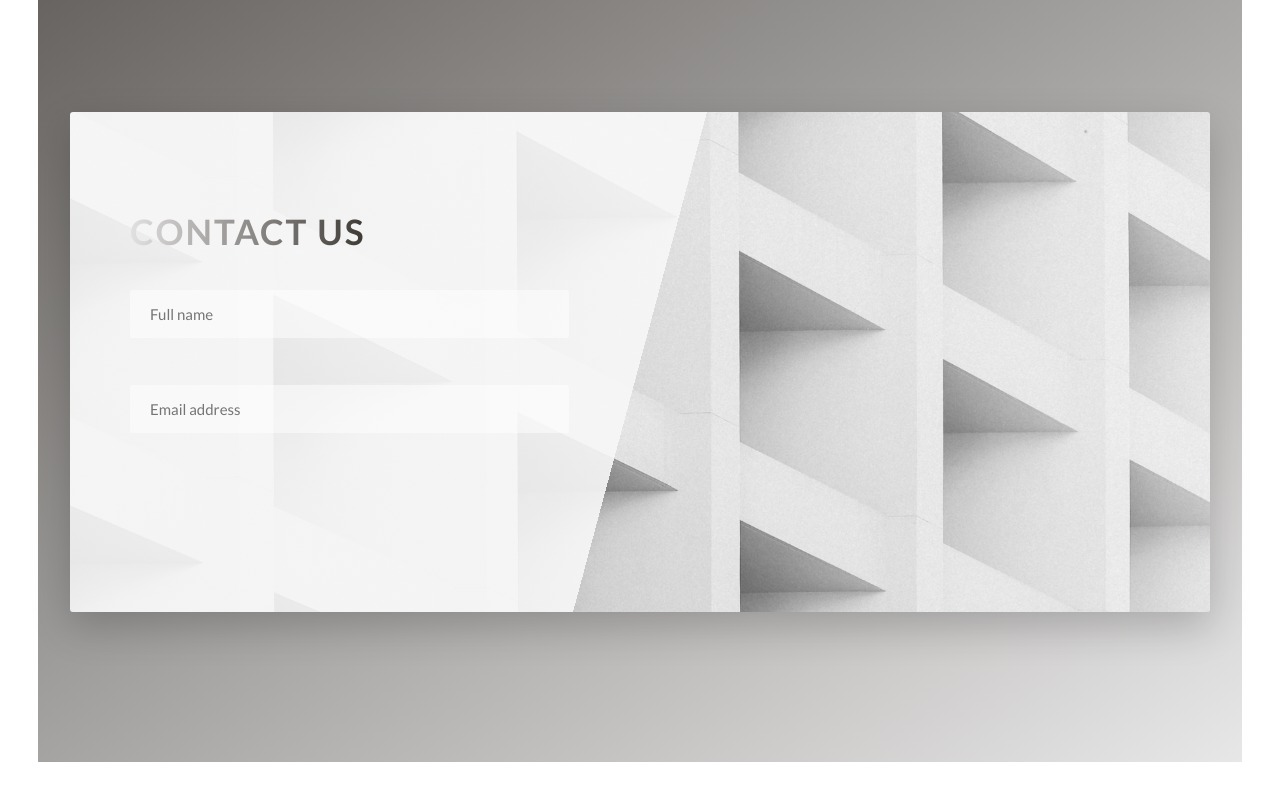
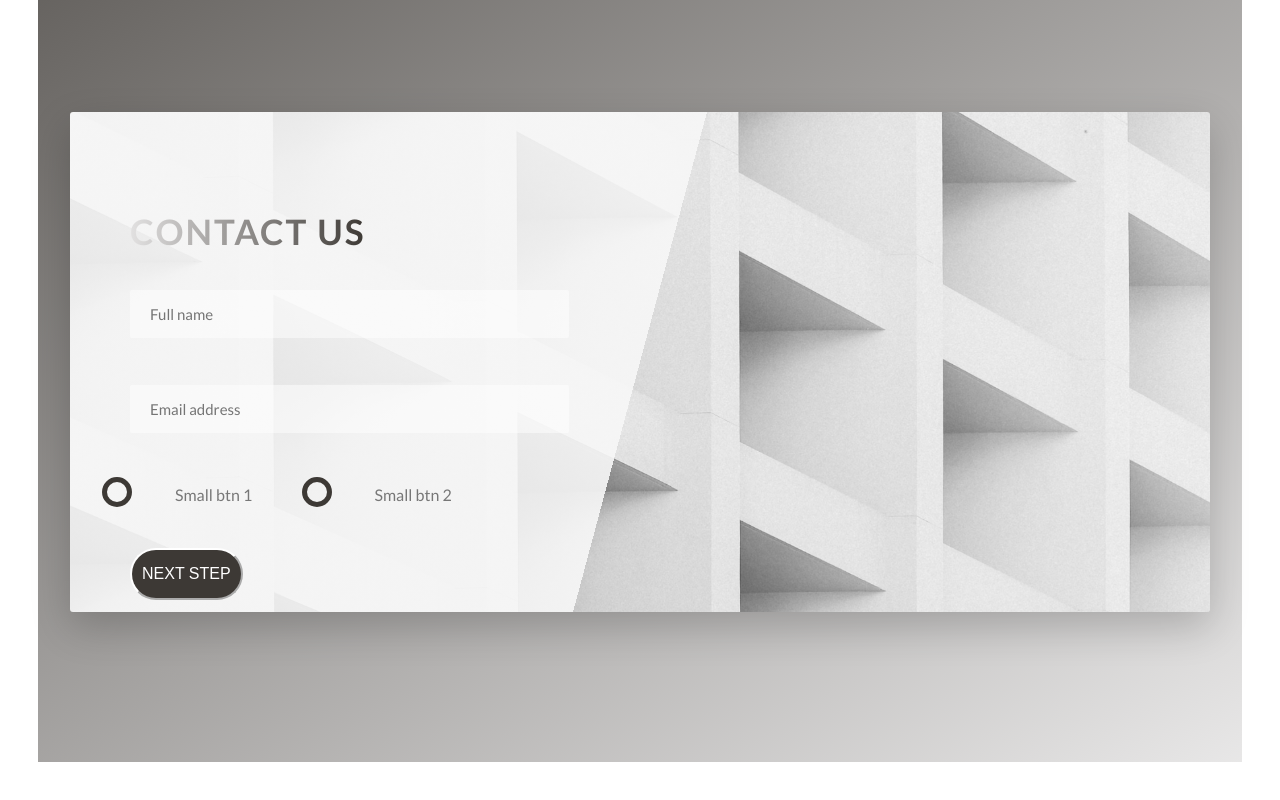
Before and after one commit to debuy-co/landingPage, a React (Create React App) app: page / in a window 1280 px wide. Shown: the part 4725-5525 px from the top of the page. Built offline with nearby package versions, Linux system fonts and the light colour scheme.

Commit message:
Building the ContactUs Section - Part 3

```diff
--- a/src/components/contactUs/ContactUs.js
+++ b/src/components/contactUs/ContactUs.js
@@ -33,6 +33,40 @@
                   Email address
                 </label>
               </div>
+              {/*if we apply this "margin-bottom-medium" will not show because it cannot override the margin bottom property indicated in "form__group:not(:last-child)", therefore we need to add the !important keyword inside the utlity class*/}
+              <div className="form__group u-margin-bottom-medium">
+                <div className="form__radio-group">
+                  {/*for HTML to consider the radio buttom as a group, they need to have the same "name"*/}
+                  {/*in CSS unfortunately we cannnot modify the radio "input" button so we are going to create our own as a "span" element and design it*/}
+                  <input
+                    type="radio"
+                    className="form__radio-input"
+                    id="small1"
+                    name="sameName"
+                  />
+                  <label htmlFor="small1" className="form__radio-label">
+                    <span className="form__radio-button"></span>
+                    Small btn 1
+                  </label>
+                </div>
+                <div className="form__radio-group">
+                  <input
+                    type="radio"
+                    className="form__radio-input"
+                    id="small2"
+                    name="sameName"
+                  />
+                  <label htmlFor="small2" className="form__radio-label">
+                    <span className="form__radio-button"></span>
+                    Small btn 2
+                  </label>
+                </div>
+              </div>
+
+              <div className="form__group">
+                {/*it is important that it is a button and not just an anchor element so that the form can recognize it and use it when submitting it*/}
+                <button className="btn btn--white">Next Step</button>
+              </div>
             </form>
           </div>
         </div>
--- a/src/sass/base/_utilities.scss
+++ b/src/sass/base/_utilities.scss
@@ -1,7 +1,8 @@
 //this class will very simply center the element in which is wrap around
 //it is a very simple utility class
+//it is a normal practice to add "!important" keyword in the utlity class
 .u-center-text {
-  text-align: center;
+  text-align: center !important;
 }
 
 .u-center-botton {
@@ -16,25 +17,25 @@
 }
 
 .u-margin-bottom-big {
-  margin-bottom: 8rem;
+  margin-bottom: 8rem !important;
 }
 
 .u-margin-bottom-medium {
-  margin-bottom: 4rem;
+  margin-bottom: 4rem !important;
 }
 
 .u-margin-bottom-small {
-  margin-bottom: 1.5rem;
+  margin-bottom: 1.5rem !important;
 }
 
 .u-margin-top-big {
-  margin-bottom: 8rem;
+  margin-bottom: 8rem !important;
 }
 
 .u-margin-top-medium {
-  margin-bottom: 4rem;
+  margin-bottom: 4rem !important;
 }
 
 .u-margin-top-small {
-  margin-bottom: 1.5rem;
+  margin-bottom: 1.5rem !important;
 }
--- a/src/sass/components/_button.scss
+++ b/src/sass/components/_button.scss
@@ -7,7 +7,9 @@
     visited -> Matches links that have been visited.
     */
   /*we want to the "visited" state to looks exactly like the "link" state*/
+
   position: relative;
+  &, //"&" alone means that we want to apply these CSS properties to the btn element itself, because a "button" element, instead of the "anchor" element don't have the "link" and "visited" sudo classes.
   &:link,
   &:visited {
     position: absolute;
--- a/src/sass/components/_form.scss
+++ b/src/sass/components/_form.scss
@@ -15,6 +15,7 @@
     border: none;
     width: 100%;
     display: block;
+    transition: all 1s; //to give the nice effect when go into focus mode
 
     //this below style when we click on the input
     &:focus {
@@ -39,7 +40,6 @@
   &__label {
     font-size: 1.2rem;
     font-weight: 700;
-    //color: transparent;
     margin-left: 2rem;
     margin-top: 0.7rem;
     display: block; //we have to set this otherwise we cannot use the box properties (margintop)
@@ -53,4 +53,55 @@
     visibility: hidden; //I don't know why this is necessary
     transform: translateY(-4rem);
   }
+
+  &__radio-group {
+    width: 50%;
+    display: inline-block; //in this way they will be displayed side by side, you can either use "float" property if you prefer
+  }
+
+  &__radio-input {
+    //the difference between those two is that one simplu hidxe it , the other actually removes it
+    //visibility: hidden;
+    display: none;
+  }
+
+  &__radio-label {
+    font-size: 1.6rem;
+    cursor: pointer; //it will make it look like a link
+    position: relative;
+    padding-left: 4.5rem;
+  }
+
+  //this is composed of 2 parts
+  &__radio-button {
+    height: 2rem;
+    width: 2rem;
+    border: 5px solid $color-secondary;
+    border-radius: 50%;
+    display: block; //once again, these properties only work if we give a block or inlineblock style
+
+    position: absolute; //in order to put it exactly where we want it to be
+    left: -2.8rem;
+    top: -0.8rem;
+
+    &::after {
+      content: ""; //don't forget that every time that we use a sudo element we have to specify its content property, otherwise it will not show
+      height: 1.5rem;
+      width: 1.5rem;
+      display: block;
+      border-radius: 50%;
+      position: absolute; //this time the parent is __radio-button , and even if its position is absolute is still ok. it doesn't have to be relative it need just to be specified
+      top: 50%;
+      left: 50%;
+      transform: translate(-50%, -50%);
+      background-color: $color-secondary;
+      opacity: 0; //at the beginning shall not be visible
+    }
+  }
+
+  //so right now we have all the radio input selected which are checked and that we select its relative radio-label
+  //in other words, as soon as we hit the radio element the checked input become true, and what we do than is to select the sibling of that one and than the child's after element.
+  &__radio-input:checked ~ &__radio-label &__radio-button:after {
+    opacity: 1;
+  }
 }
```
